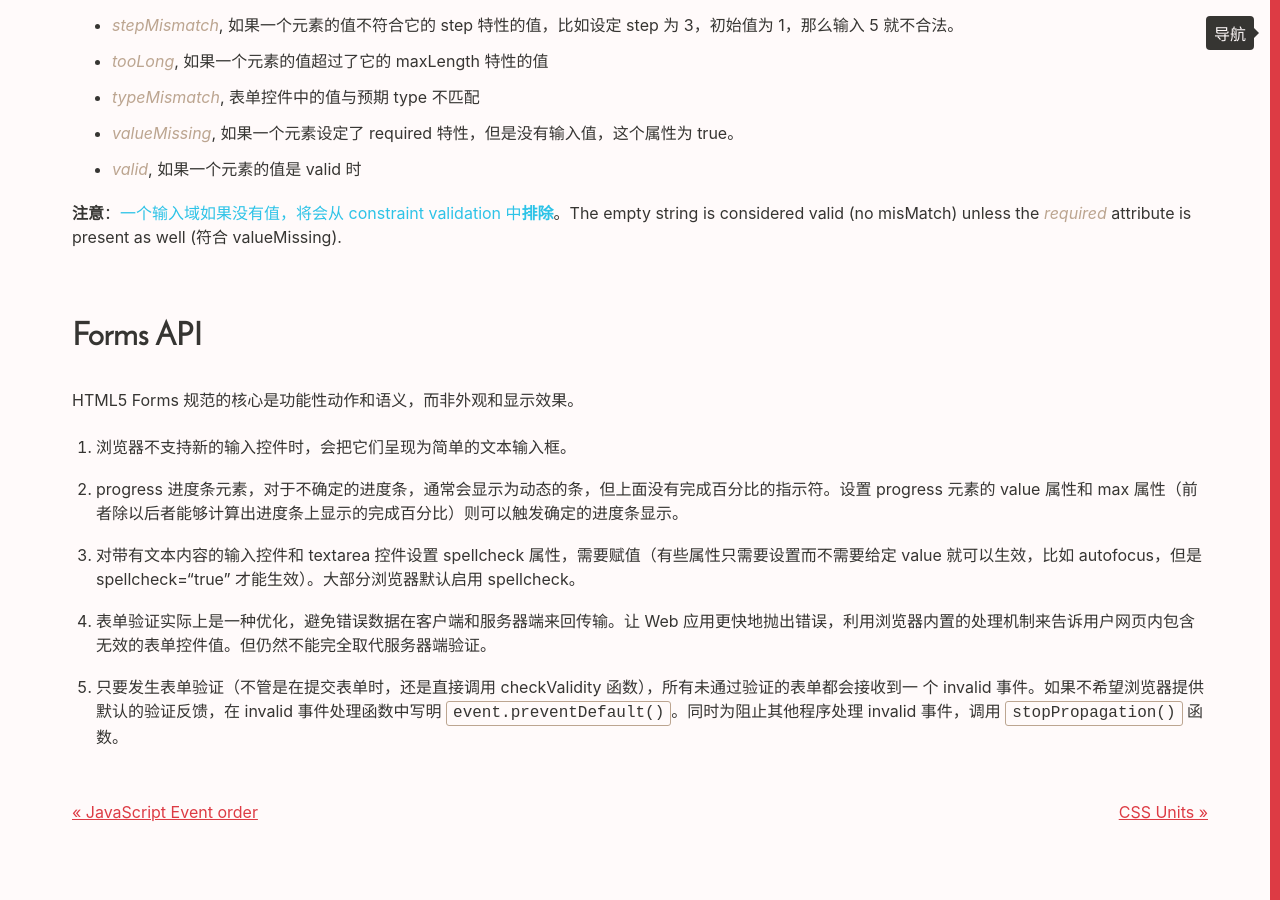
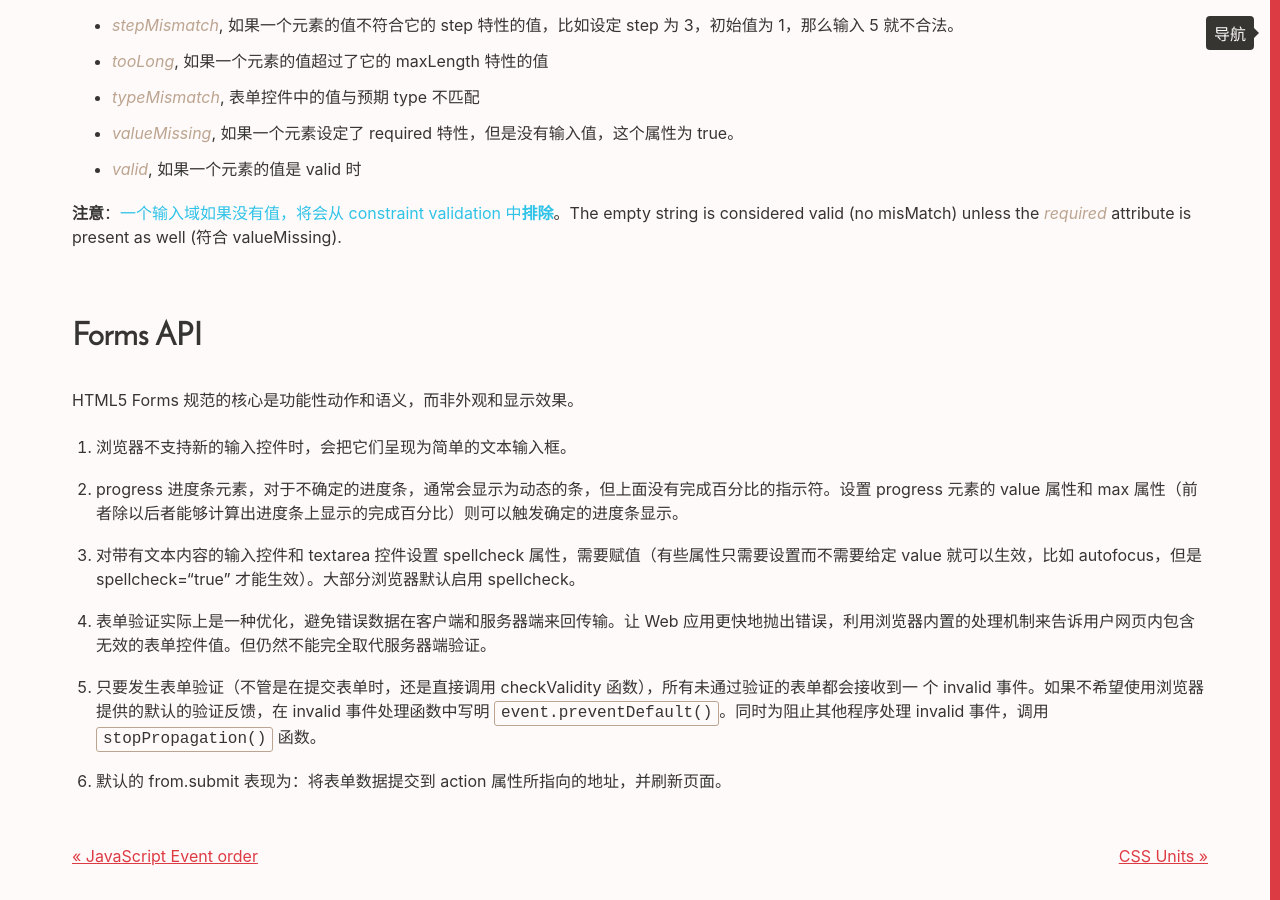
Before and after one commit to Vivi-wu/dive-into-web, a Jekyll site: the page built from _posts/2015-01-23-JavaScript-Forms-Validation.markdown, in a window 1280 px wide and 900 px high, scrolled down 1070 px. Built offline with Jekyll 4.4.1, drawn with Linux system fonts in a browser that asks for light colours.

Commit message:
update post

```diff
--- a/_posts/2014-04-22-HTML-Input-Attributes.markdown
+++ b/_posts/2014-04-22-HTML-Input-Attributes.markdown
@@ -130,7 +130,7 @@ Last name: <input type="text" name="lname" form="form1">
 
     <input type="image" src="img_submit.gif" alt="Submit" width="48" height="48">
 
-这两个特性指定了一个 input 元素的高和宽，只能用在 **type="image"** 的元素上。
+这两个特性指定了一个 input 元素的高和宽，**只能用在** type="image" 的元素上。
 
 ### list
 
--- a/_posts/2015-01-23-JavaScript-Forms-Validation.markdown
+++ b/_posts/2015-01-23-JavaScript-Forms-Validation.markdown
@@ -52,4 +52,6 @@ HTML5 Forms 规范的核心是功能性动作和语义，而非外观和显示
 4. 表单验证实际上是一种优化，避免错误数据在客户端和服务器端来回传输。让 Web 应用更快地抛出错误，利用浏览器内置的处理机制来告诉用户网页内包含无效的表单控件值。但仍然不能完全取代服务器端验证。
 
 5. 只要发生表单验证（不管是在提交表单时，还是直接调用 checkValidity 函数），所有未通过验证的表单都会接收到一
-个 invalid 事件。如果不希望浏览器提供默认的验证反馈，在 invalid 事件处理函数中写明 `event.preventDefault()`。同时为阻止其他程序处理 invalid 事件，调用 `stopPropagation()` 函数。
+个 invalid 事件。如果不希望使用浏览器提供的默认的验证反馈，在 invalid 事件处理函数中写明 `event.preventDefault()`。同时为阻止其他程序处理 invalid 事件，调用 `stopPropagation()` 函数。
+
+6. 默认的 from.submit 表现为：将表单数据提交到 action 属性所指向的地址，并刷新页面。
--- a/_posts/2015-05-03-JavaScript-Math-Boolean.markdown
+++ b/_posts/2015-05-03-JavaScript-Math-Boolean.markdown
@@ -64,6 +64,6 @@ Boolean(10 > 9);
 
 + 只要有 real 值的都是 true.
 
-    `"0"` 是 true，`[]` 是 true，`{}` 是 true，`function(){}` 是 true
+    `"0"` 是 true，`[]` 是 true，`{}` 是 true，`function(){}` 是 true，`"false"` 是 true
 
 + **没有 real 值**的就是 **false**，比如：`0`，`－0`，`""` empty string 空字符串，`undefined`，`null`，`false`，`NaN`
```
